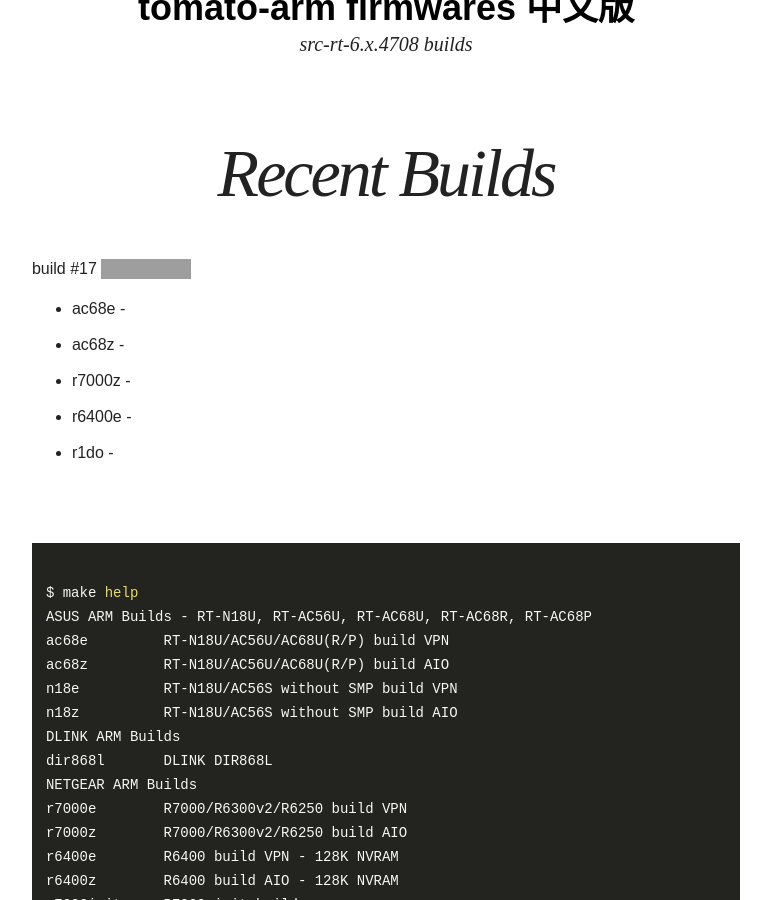
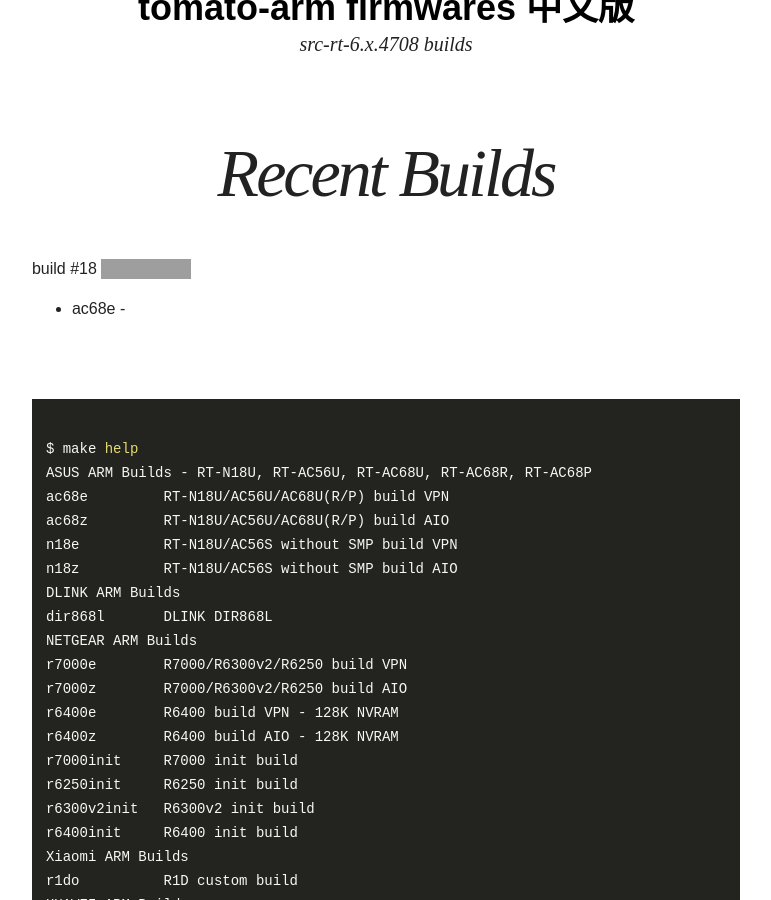
Before and after one commit to oglopss/tomato-arm-ci-jekyll, a Jekyll site: the page built from index.html, in a window 1280 px wide and 900 px high, scrolled down 339 px. Shown: the whole window, without its empty margins (254-1025 px from the left). Built offline with Jekyll 4.4.1, drawn with Linux system fonts in a browser that asks for light colours; nearby versions of some CDN libraries; grey boxes are pictures that could not be loaded.

Commit message:
Travis build 18 ac68e pushed to gh-pages

```diff
--- a/_data/ss.yml
+++ b/_data/ss.yml
@@ -1,7 +1,3 @@
-build: 17
+build: 18
 files:
   - 0001 ac68e
-  - 0005 r1do
-  - 0002 ac68z
-  - 0004 r6400e
-  - 0003 r7000z
```
